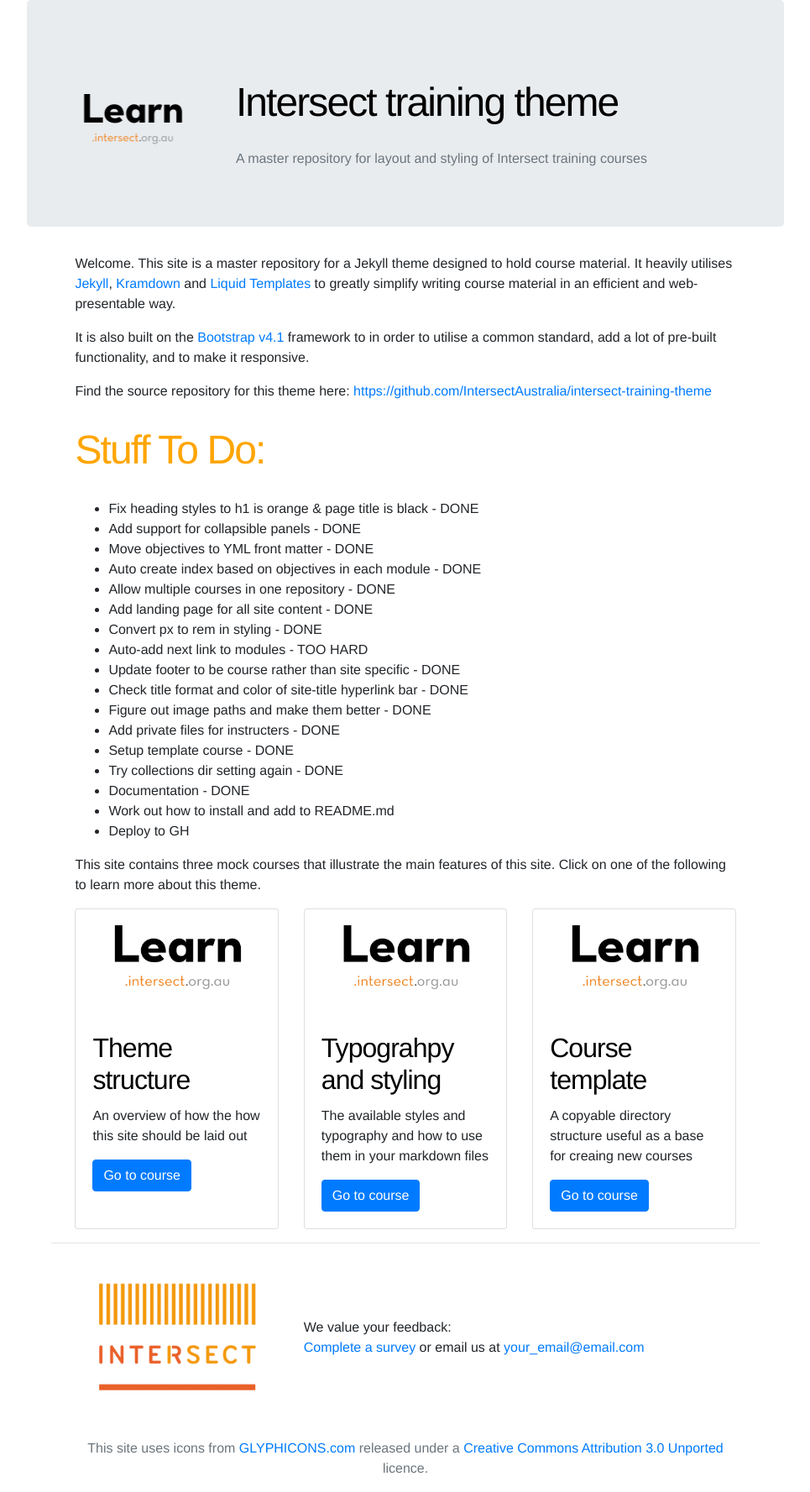
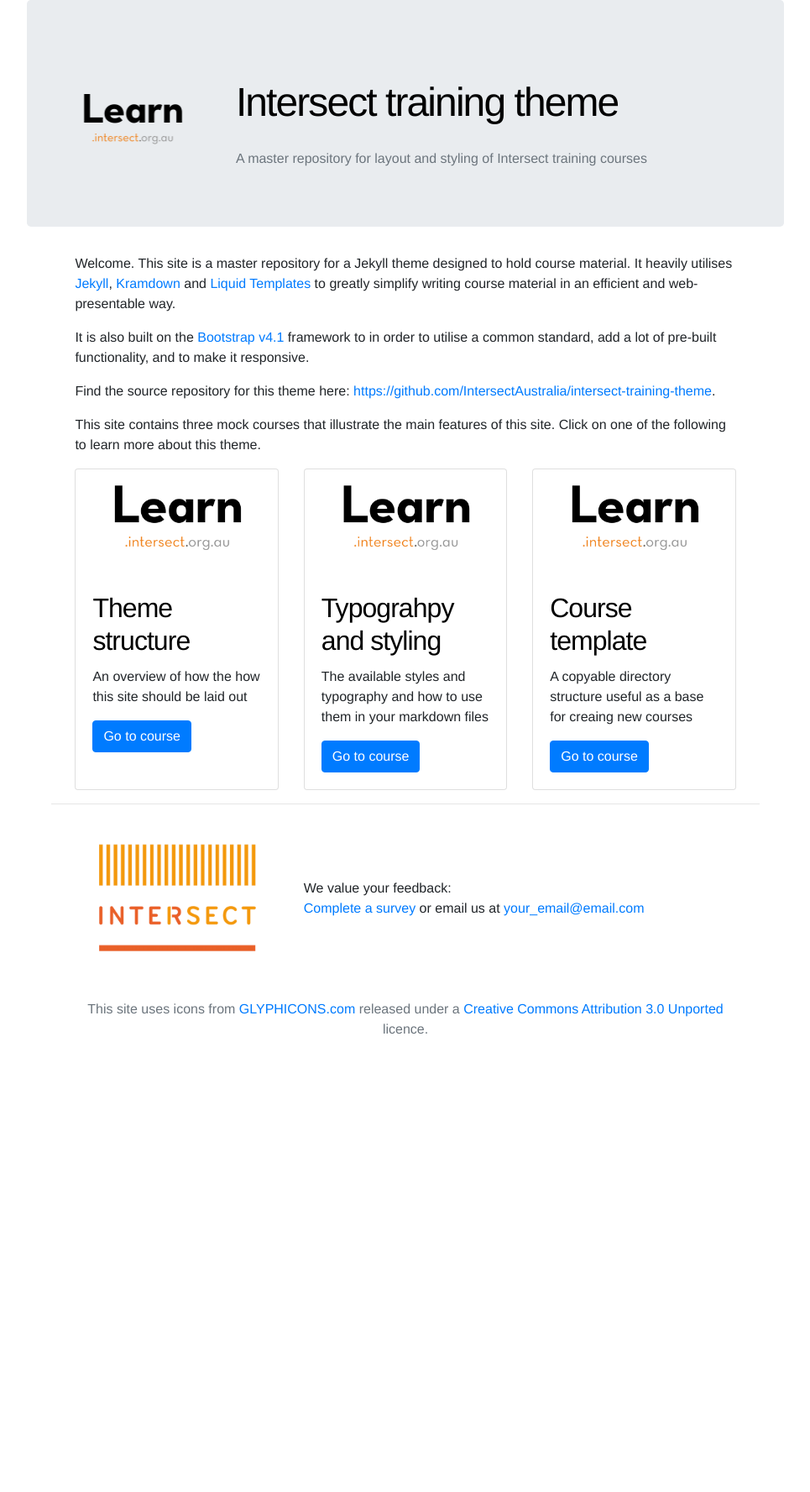
Before and after one commit to IntersectAustralia/intersect-training-theme, a Jekyll site: the page built from index.md, in a window 1280 px wide. Shown: the whole page at 84% size, without its empty margins (157-1122 px from the left). Built offline with Jekyll 4.4.1, drawn with Linux system fonts in a browser that asks for light colours; after the commit the page ends 1254 px from its top, so only the background shows below that.

Commit message:
Final release of v1.0.0

```diff
--- a/index.md
+++ b/index.md
@@ -8,27 +8,7 @@ It heavily utilises [Jekyll](https://jekyllrb.com/), [Kramdown](https://kramdown
 It is also built on the [Bootstrap v4.1](https://getbootstrap.com/) framework to in order to utilise a common standard, add a lot of pre-built functionality, and to make it responsive.
 
 
-Find the source repository for this theme here: [{{ site.repourl }}]({{ site.repourl}})
-
-# Stuff To Do:
-  - Fix heading styles to h1 is orange & page title is black - DONE
-  - Add support for collapsible panels - DONE
-  - Move objectives to YML front matter - DONE
-  - Auto create index based on objectives in each module - DONE
-  - Allow multiple courses in one repository - DONE
-  - Add landing page for all site content - DONE
-  - Convert px to rem in styling - DONE
-  - Auto-add next link to modules - TOO HARD
-  - Update footer to be course rather than site specific - DONE
-  - Check title format and color of site-title hyperlink bar - DONE
-  - Figure out image paths and make them better - DONE
-  - Add private files for instructers - DONE
-  - Setup template course - DONE
-  - Try collections dir setting again - DONE
-  - Documentation - DONE
-  - Work out how to install and add to README.md
-  - Deploy to GH
-
+Find the source repository for this theme here: [{{ site.repourl }}]({{ site.repourl}}).
 
 This site contains three mock courses that illustrate the main features of this site.
 Click on one of the following to learn more about this theme.
```
Also changed, not shown: README.md, intersect-training-theme.gemspec.
